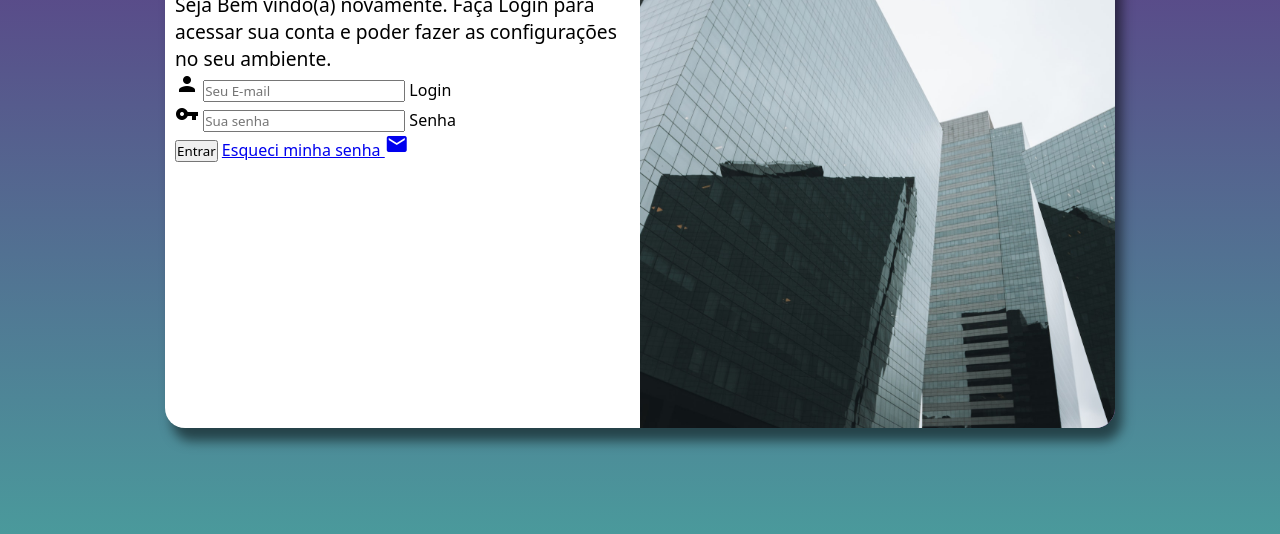
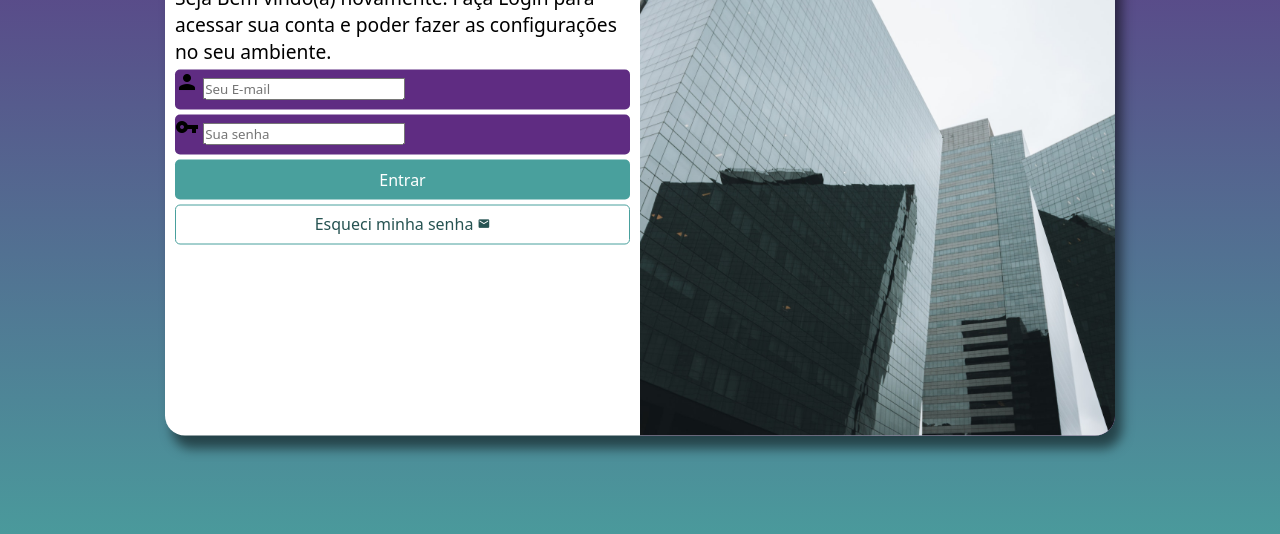
Before and after one commit to Lucas-Souza-Dev/projeto-login, a plain HTML site: page index.html in a window 1280 px wide. Shown: the part 222-756 px from the top of the page. Drawn offline with Linux system fonts and the light colour scheme.

Commit message:
penultimas alterações

```diff
--- a/estilos/style.css
+++ b/estilos/style.css
@@ -34,7 +34,7 @@
 
     background-color: white;
     width: 250px;
-    height: 500px;
+    height: 515px;
     border-radius: 20px;
     box-shadow: 7px 13px 12px rgba(0, 0, 0, 0.521);
 
@@ -64,3 +64,55 @@
  div#formulario > p{
     font-size: 0.8em;
  }
+
+ form > div.campo{
+    background-color: #5f2c82;
+    display: block;
+    width: 100%;
+    height: 40px;
+    border-radius: 5px;
+    margin: 5px 0px;
+
+ }
+
+ div > label{
+    display: none;
+ }
+
+ form > input[type=submit]{
+    display: block;
+    font-size: 1em;
+    width: 100%;
+    height: 40px;
+    background-color: #49a09d;
+    color: white;
+    border: none;
+    border-radius: 5px;
+    cursor: pointer;
+ }
+
+ form > input[type=submit]:hover{
+    background-color: #265352;
+ }
+
+ form > a.botao{
+    display: block;
+    text-align: center;
+    font-size: 1em;
+    width: 100%;
+    height: 40px;
+    padding-top: 7px;
+    margin-top: 5px;
+    background-color: white;
+    color: #265352 ;
+    border: 1px solid #49a09d;
+    border-radius: 5px;
+    text-decoration: none;
+ }
+ form > a.botao:hover{
+    background-color:#64dad6;
+ }
+
+ form >a.botao span{
+    font-size: 0.8em;
+ }
--- a/index.html
+++ b/index.html
@@ -37,7 +37,8 @@
                     </div>
 
                     <input type="submit" value="Entrar">
-                    <a href="esqueci.html">
+
+                    <a class="botao" href="esqueci.html">
                         Esqueci minha senha <span class="material-icons">email</span>
                     </a>
                 </form>
```
